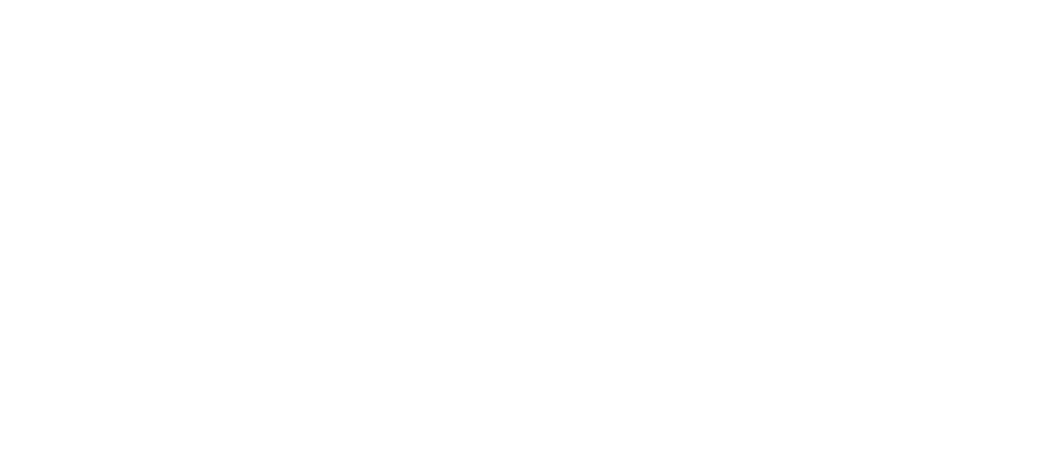
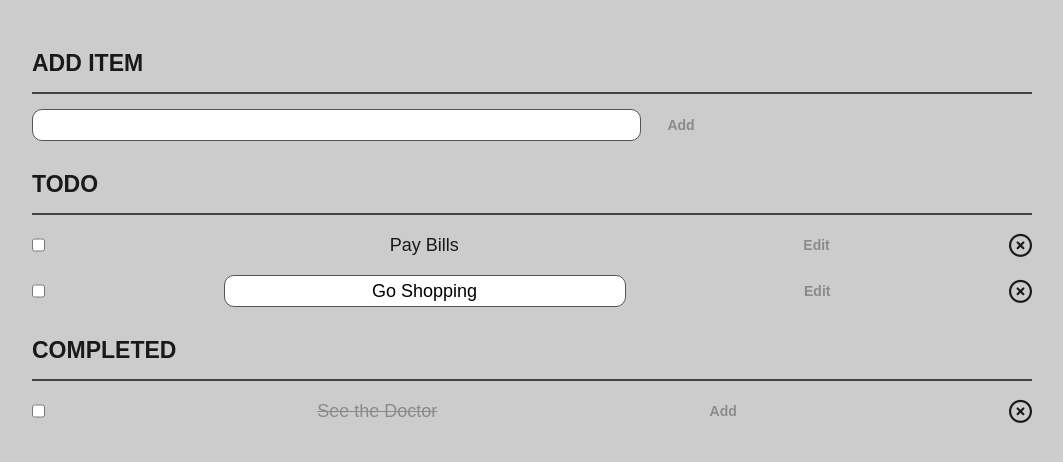
Before and after one commit to Baxromxoja16/clean-code, a plain HTML site: page index.html in a window 1280 px wide. Shown: the whole page, without its empty margins (108-1171 px from the left). Drawn offline with Linux system fonts and the light colour scheme.

Commit message:
feat: add layout page
html and style completed

```diff
--- a/index.html
+++ b/index.html
@@ -6,11 +6,54 @@
     <meta http-equiv="X-UA-Compatible" content="IE=edge">
     <meta name="viewport" content="width=device-width, initial-scale=1.0">
     <link rel="stylesheet" href="./style.css">
+    <link rel="stylesheet" href="https://cdnjs.cloudflare.com/ajax/libs/font-awesome/6.2.0/css/all.min.css"
+        integrity="sha512-xh6O/CkQoPOWDdYTDqeRdPCVd1SpvCA9XXcUnZS2FmJNp1coAFzvtCN9BmamE+4aHK8yyUHUSCcJHgXloTyT2A=="
+        crossorigin="anonymous" referrerpolicy="no-referrer" />
     <title>Clean code</title>
 </head>
 
 <body>
 
+    <div class="container">
+        <form>
+            <div class="add-main">
+                <h4 class="title">ADD ITEM</h4>
+                <hr>
+                <div class="add-item">
+                    <input type="text" id="add"> <label for="add">Add</label>
+                </div>
+            </div>
+
+            <div class="todo-main">
+                <h4 class="title">TODO</h4>
+                <hr>
+                <div class="todo-item">
+                    <input type="checkbox" id="">
+                    <span class="write">Pay Bills</span>
+                    <label for="">Edit</label>
+                    <i class="fa-regular fa-circle-xmark"></i>
+                </div>
+                <div class="todo-item">
+                    <input type="checkbox">
+                    <input class="write" type="text" name="" id="" value="Go Shopping">
+                    <label for="">Edit</label>
+                    <i class="fa-regular fa-circle-xmark"></i>
+                </div>
+            </div>
+
+            <div class="completed-main">
+                <h4 class="title">COMPLETED</h4>
+                <hr>
+                <div class="completed-item">
+                    <input type="checkbox" id="completed">
+                    <span>See the Doctor</span>
+                    <label for="completed">Add</label>
+                    <i class="fa-regular fa-circle-xmark"></i>
+                </div>
+            </div>
+        </form>
+    </div>
+
     <script src="./script.js"></script>
 </body>
 
--- a/style.css
+++ b/style.css
@@ -0,0 +1,82 @@
+* {
+  margin: 0;
+  padding: 0;
+}
+
+body {
+  background: #ccc;
+  font-family: Arial, Helvetica, sans-serif;
+  font-size: 23px;
+  color: #191919;
+}
+
+.container {
+  max-width: 1000px;
+  margin: auto;
+}
+
+hr {
+  border: 1px solid #444;
+}
+
+form {
+  margin-top: 50px;
+  display: flex;
+  flex-direction: column;
+  gap: 30px;
+}
+
+.add-main,
+.todo-main,
+.completed-main {
+  display: flex;
+  flex-direction: column;
+  gap: 15px;
+}
+.todo-main .todo-item,
+.completed-item {
+  display: flex;
+  gap: 10px;
+  align-items: center;
+  justify-content: space-between;
+}
+
+.add-main input {
+  width: 60%;
+  margin-right: 20px;
+}
+
+.completed-item span {
+  text-decoration: line-through;
+  color: rgb(139, 139, 139);
+  font-size: 18px;
+}
+
+label {
+  font-size: 14px;
+  font-weight: 700;
+  color: rgb(139, 139, 139);
+}
+
+.write {
+  width: 40%;
+  text-align: center;
+  font-size: 18px;
+  padding: 0;
+}
+
+input {
+  height: 30px;
+  border-radius: 10px;
+  border: 1px solid #555;
+  padding-left: 7px;
+  font-size: 14px;
+}
+
+input:focus {
+  outline: none;
+}
+
+.fa-regular {
+  cursor: pointer;
+}
```
